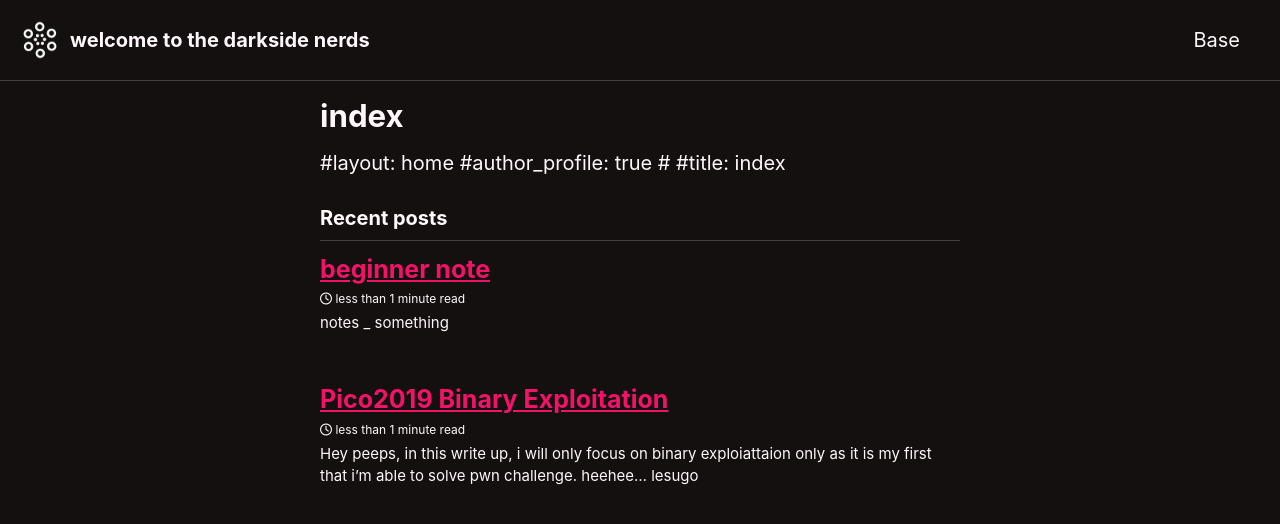
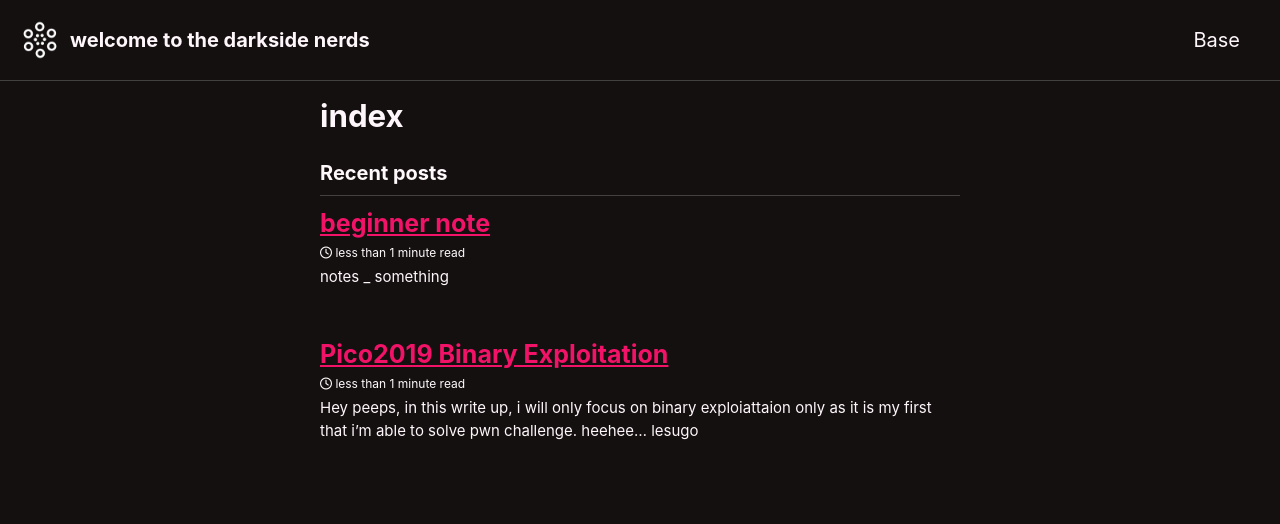
Before and after one commit to n3kk4h/n3kk4h.github.io, a Jekyll site: the page built from index.html, in a window 1280 px wide and 900 px high. Shown: the top 524 px of the window. Built offline with Jekyll 4.4.1, drawn with Linux system fonts in a browser that asks for light colours; cached includes are drawn as plain includes; nearby versions of some CDN libraries; the list of posts is cut into pages by our own code.

Commit message:
Update index.html

```diff
--- a/index.html
+++ b/index.html
@@ -1,11 +1,5 @@
 ---
 title: index
-layout: writing-animate
+layout: home
 author_profile: true
 ---
-
-
-#layout: home
-#author_profile: true
-#
-#title: index
```
